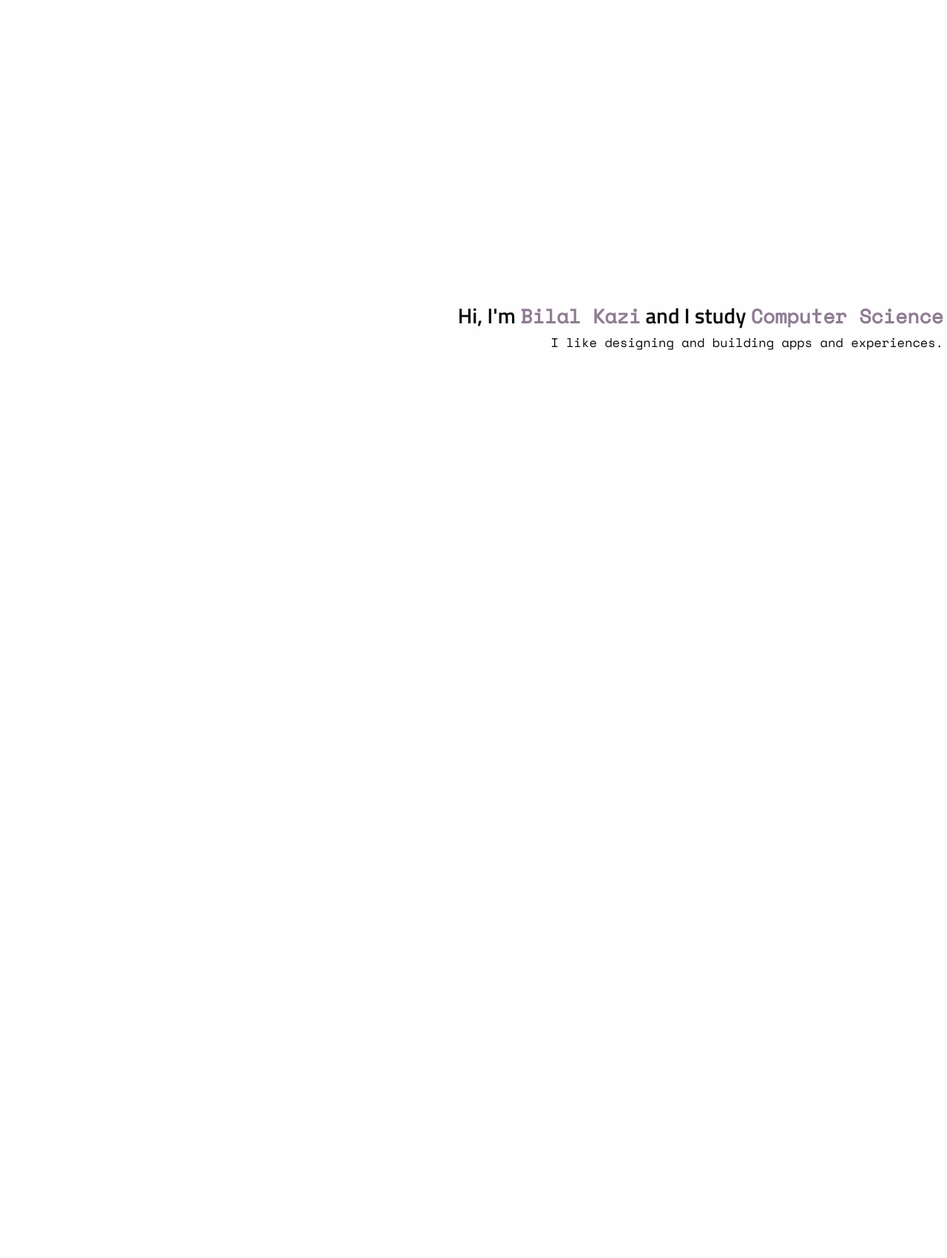
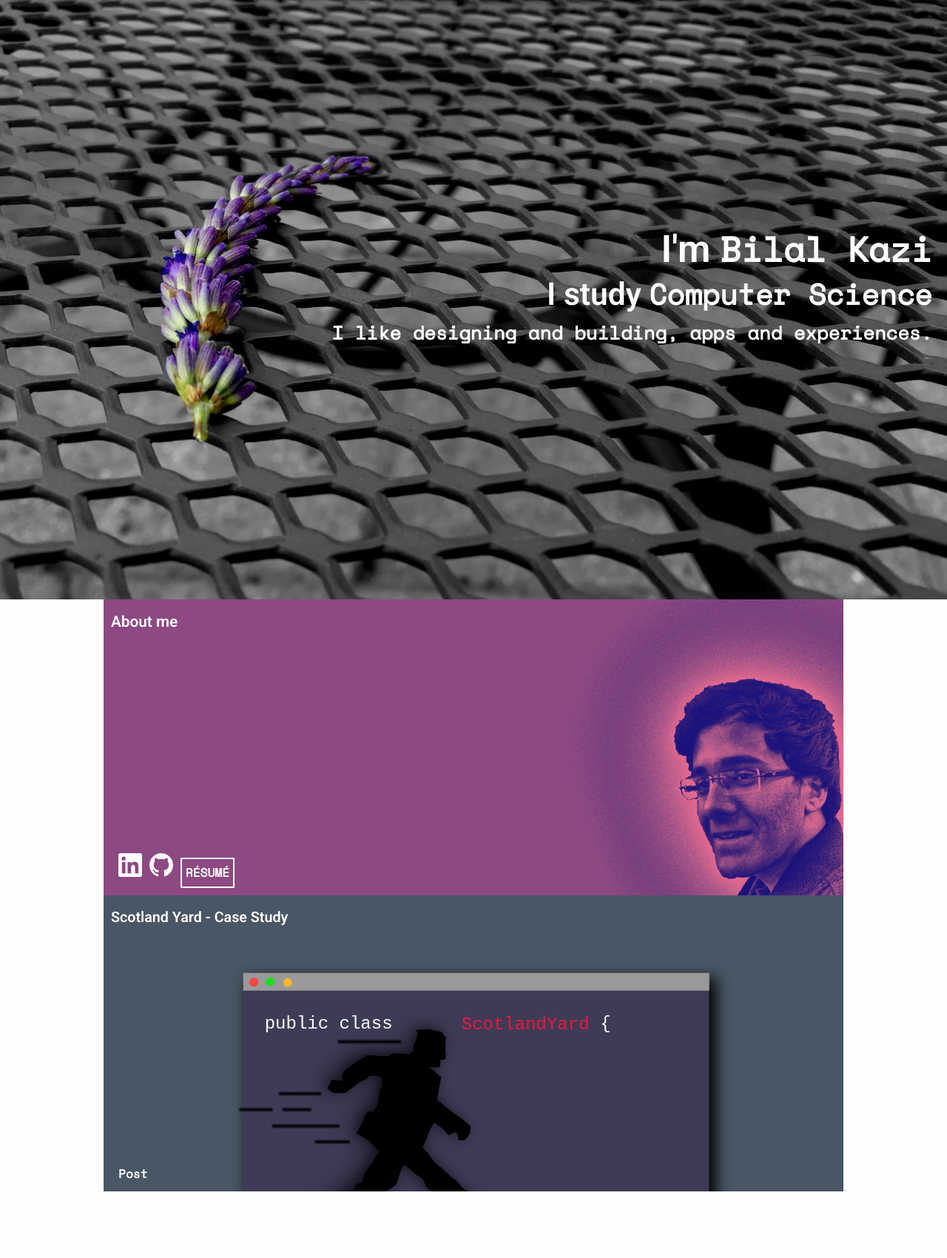
Before and after one commit to bkazi/bkazi.github.io, a Jekyll site: the page built from index.html, in a window 1280 px wide. Shown: the whole page at 74% size. Built offline with Jekyll 4.4.1, drawn with Linux system fonts in a browser that asks for light colours; after the commit the page ends 1610 px from its top, so only the background shows below that.

Commit message:
Atom Bomb style change

```diff
--- a/_sass/_build.scss
+++ b/_sass/_build.scss
@@ -1,6 +1,9 @@
-.scotland-yard--link {
+.card--link {
   color: $white;
   text-decoration: none;
+  &:hover {
+    color: $white;
+  }
   &:active {
     color: $white;
   }
--- a/_sass/_fonts.scss
+++ b/_sass/_fonts.scss
@@ -1,8 +1,8 @@
-@import 'https://fonts.googleapis.com/css?family=Noto+Serif|Space+Mono|Titillium+Web:600';
+@import 'https://fonts.googleapis.com/css?family=Noto+Serif|Space+Mono|Roboto:600';
 
 $base-font: 'Noto Serif', serif;
 $accent-font: 'Space Mono', monospace;
-$heading-font: 'Titillium Web', sans-serif;
+$heading-font: 'Roboto', sans-serif;
 
 /*! Used Type Nugget v0.2.2 | typenugget.com (took some tweaking later)*/
 body {
@@ -24,7 +24,6 @@ h1 {
 	font-weight: 300;
 	margin-top: 0.53em;
 	margin-bottom: 0.53em;
-	text-transform: uppercase;
 }
 
 h2 {
--- a/_sass/_home.scss
+++ b/_sass/_home.scss
@@ -1,70 +1,68 @@
 .intro {
-  // background-color: #DDD;
   width: 100%;
-  height: 65vh;
+  height: 90vh;
   padding: 5px;
   text-align: right;
   display: flex;
   align-items: center;
-}
-
-@media (min-width: 830px) {
-  .intro {
-    height: 100vh;
-  }
+  background-image: url("/images/main.jpg");
+  background-size: cover;
 }
 
 .intro__content {
-  max-width: 700px;
+  padding-right: 15px;
   margin-left: auto;
+  color: white;
+  font-weight: 600;
+
+  em {
+    color: white;
+  }
 }
 
 .intro__heading {
   margin-bottom: 5px;
+  font-weight: 400;
+  margin-top: 5px;
 }
 
-.intro_paragraph {
+.intro__paragraph {
   margin-top: 0px;
   font-family: $accent-font;
+  font-weight: 600;
 }
 
+@media (min-width: 750px) {
+  .intro__paragraph {
+    font-size: 1.2em;
+  }
+  h1.intro__heading {
+    font-size: 2.5em;
+  }
+  h2.intro__heading {
+    font-size: 2em;
+  }
+}
+
+@media (min-width: 1000px) {
+  .intro__paragraph {
+    font-size: 1.5em;
+  }
+  h1.intro__heading {
+    font-size: 3em;
+  }
+  h2.intro__heading {
+    font-size: 2.5em;
+  }
+}
 
 .content {
-  max-width: 1000px !important;
-  padding: 0 !important;
+  max-width: 1000px;
+  padding: 0;
+  margin: 0 auto;
   display: flex;
-  flex-direction: row;
+  flex-direction: column;
   justify-content: center;
   align-items: center;
   flex-wrap: wrap;
 }
-
-.build {
-  display: posts;
-  position: relative;
-  padding: 10px;
-  width: 100%;
-  max-width: 350px;
-  height: 400px;
-  opacity: 0;
-  transform: translateX(-10%);
-  transition: opacity 0.35s ease-in-out, transform 0.25s ease-in;
-  color: $white;
-  overflow: hidden;
-}
-
-@media (min-width: 740px) {
-  .build {
-    max-width: 370px;
-  }
-}
-
-@media (min-width: 1000px) {
-  .build {
-    max-width: 500px;
-  }
-}
-
-.build--animating {
-  will-change: opacity, transform;
-}
--- a/index.html
+++ b/index.html
@@ -4,28 +4,31 @@ layout: default
 
 <div class="intro">
   <div class="intro__content">
-    <h2 class="intro__heading">Hi, I'm <em>Bilal Kazi</em> and I study <em>Computer Science</em></h2>
-    <p class="intro_paragraph">I like designing and building apps and experiences.</p>
+    <h1 class="intro__heading">I'm <em>Bilal Kazi</em></h1>
+    <h2 class="intro__heading">I study <em>Computer Science</em></h2>
+    <p class="intro__paragraph">I like designing and building, apps and experiences.</p>
   </div>
 </div>
 
-<div class="container content">
-  <div class="build about">
-    <h3>About me</h3>
-    <p></p>
-    <div class="build__links">
-      <a class="i-link i-link--white" href="https://uk.linkedin.com/in/bkazi">
-        <i class="fa fa-linkedin fa-2x"></i>
-      </a>
-      <a class="i-link i-link--white" href="https://github.com/bkazi">
-        <i class="fa fa-github fa-2x"></i>
-      </a>
-      <!--<a class="about__resume-link" href="/resume/">R&eacute;sum&eacute;</a>-->
-    </div>
+<div class="about">
+  <h3>About me</h3>
+  <!--<p></p>-->
+  <div class="card__links">
+    {% include icon-linkedin.html username="bkazi" class="icon--2x icon--white" %}
+    {% include icon-github.html username="bkazi" class="icon--2x icon--white" %}
+    <!--{% include icon-codepen.html username="bkazi" class="icon--2x icon--white" %}
+    {% include icon-medium.html username="bkazi" class="icon--2x icon--white" %}
+    {% include icon-behance.html username="bilalahmed7ce6" class="icon--2x icon--white" %}
+    {% include icon-twitter.html username="bkazi15" class="icon--2x icon--white" %}
+    {% include icon-instagram.html username="bkazi15" class="icon--2x icon--white" %}-->
+    <a class="about__resume-link" href="/resume/">R&eacute;sum&eacute;</a>
   </div>
-  <a class="build posts scotland-yard build--link" href="{% post_url 2016-09-04-scotland-yard %}">
+</div>
+
+<div class="content">
+  <a class="scotland-yard card--link" href="{% post_url 2016-09-04-scotland-yard %}">
     <h3>Scotland Yard - Case Study</h3>
-    <div class="build__links">
+    <div class="card__links">
       Post
     </div>
   </a>
```
